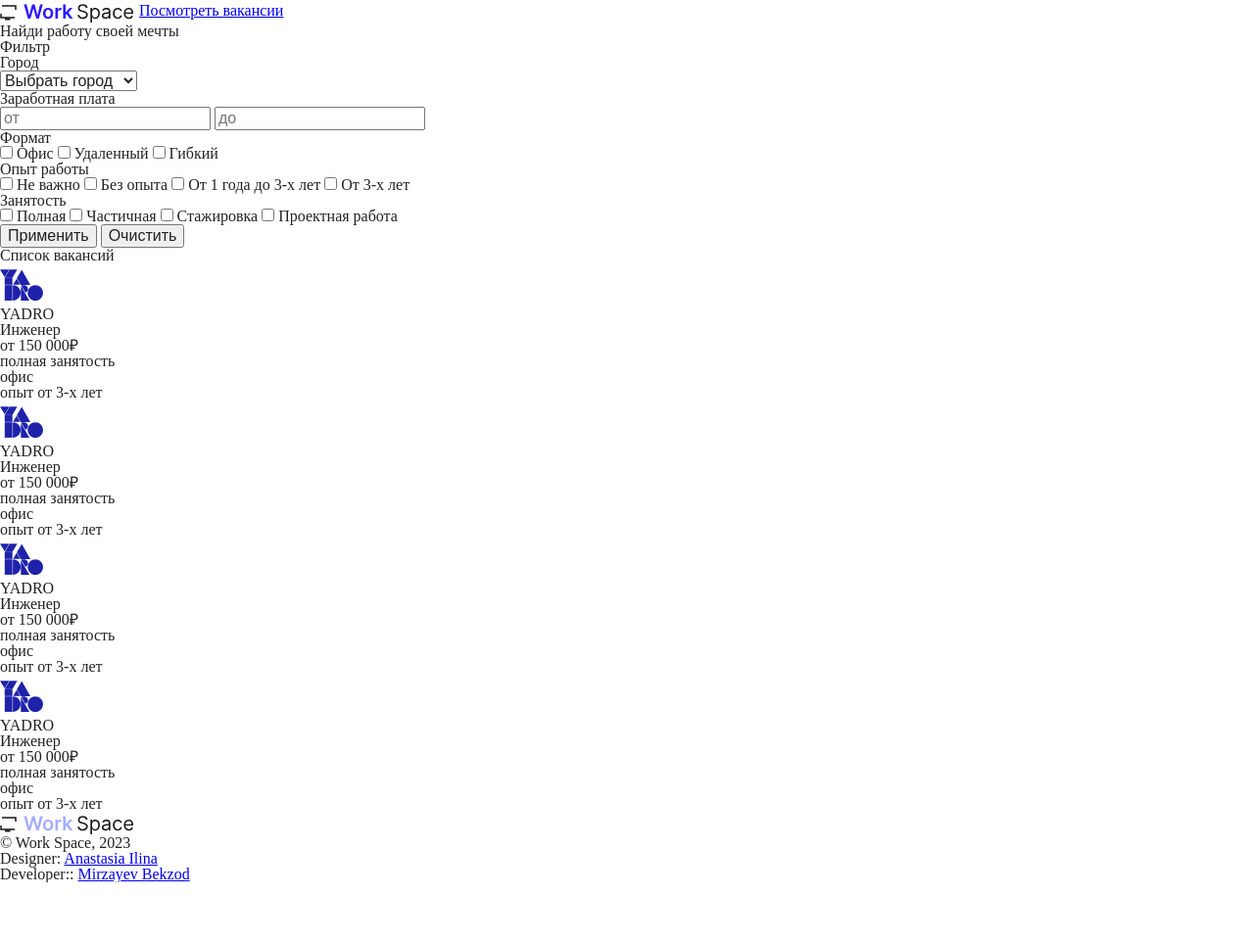
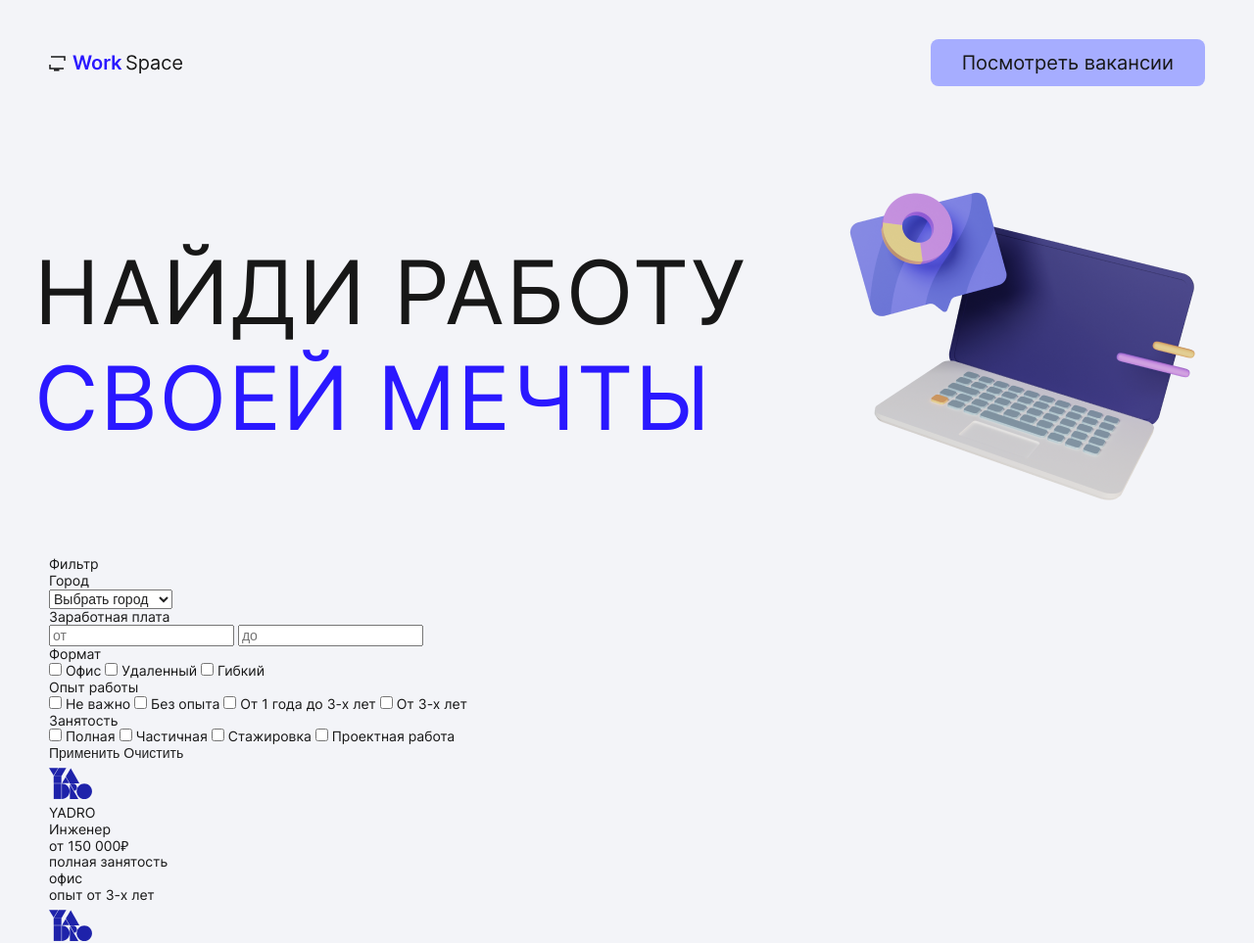
Before and after one commit to Bekzod97/workSpace, a plain HTML site: page index.html in a window 1280 px wide. Shown: the top 963 px of the page at 98% size. Before the commit the page ends 901 px from the top, so only its background shows below. Drawn offline with Linux system fonts and the light colour scheme.

Commit message:
start css

```diff
--- /dev/null
+++ b/css/footer.css
@@ -0,0 +1,38 @@
+.footer {
+  padding: 50px 40px;
+}
+
+.footer__container {
+  display: grid;
+  gap: 27px;
+  grid-template-areas:
+    "logo ."
+    "copyright contacts";
+}
+
+.footer__logo {
+  grid-area: logo;
+}
+
+.footer__copyright {
+  grid-area: copyright;
+
+}
+
+.footer__contacts {
+  grid-area: contacts;
+  justify-self: end;
+  min-width: 180px;
+}
+
+.footer__contact{
+  margin-bottom: 8px;
+}
+
+.footer__contact:last-child{
+  margin-bottom: 0;
+}
+
+.footer__link:hover{
+  color: brown;
+}
--- /dev/null
+++ b/css/header.css
@@ -0,0 +1,22 @@
+ .header {
+   padding: 40px 0;
+ }
+
+ .header__container {
+   display: flex;
+   justify-content: space-between;
+   align-items: center;
+ }
+
+ .header__link {
+   font-size: 20px;
+   padding: 12px 32px;
+   background-color: #a6adff;
+   border-radius: 8px;
+   transition: .3s all;
+ }
+
+ .header__link:hover {
+   color: #fff;
+   background-color: #2a18ff;
+ }
--- /dev/null
+++ b/css/hero.css
@@ -0,0 +1,28 @@
+.hero {
+  padding: 60px 0 50px;
+}
+
+.hero__container {
+  position: relative;
+  padding: 57px 0;
+}
+
+.hero__container::after {
+
+  content: "";
+  position: absolute;
+  right: -9px;
+  top: 0;
+  width: 421px;
+  height: 330px;
+  background: url("../images/laptop.png") no-repeat center center/contain;
+}
+
+.hero__title {
+  font-size: 90px;
+  letter-spacing: 0.02em;
+  text-transform: uppercase;
+  color: #171717;
+  max-width: 780px;
+
+}
--- a/css/style.css
+++ b/css/style.css
@@ -0,0 +1,63 @@
+@font-face {
+  font-family: Inter;
+  font-weight: 400;
+  src: url('../fonts/inter-regular.woff2') format("woff2"),
+    url('../fonts/inter-regular.woff') format("woff");
+}
+
+
+html {
+  box-sizing: border-box;
+}
+
+*,
+*::before,
+*::after {
+  box-sizing: inherit;
+}
+
+body {
+  font-family: Inter, sans-serif;
+  font-size: 14px;
+  color: #171717;
+  background-color: #f3f4f8;
+  line-height: 1.2;
+}
+
+img {
+  display: block;
+  max-width: 100%;
+  max-height: 100%;
+}
+
+button{
+  padding: 0;
+  margin: 0;
+  border: 0;
+  cursor: pointer;
+  background-color: transparent;
+}
+
+a{
+  text-decoration: none;
+  color: inherit;
+}
+
+input::placeholder{
+  padding: 0;
+}
+
+.visually-hidden{
+  position: fixed;
+  transform: scale(0);
+}
+
+.container{
+  width: 1210px;
+  margin: 0 auto;
+  padding: 0 15px;
+}
+
+.blue--text {
+  color: #2a18ff;
+}
--- /dev/null
+++ b/index.css
@@ -0,0 +1,8 @@
+@import "css/reset.css";
+@import "css/style.css";
+
+@import "css/header.css";
+@import "css/hero.css";
+
+
+@import "css/footer.css"
--- a/index.html
+++ b/index.html
@@ -6,8 +6,7 @@
     <meta http-equiv="X-UA-Compatible" content="IE=edge">
     <meta name="viewport" content="width=device-width, initial-scale=1.0">
     <title>workSpace</title>
-    <link rel="stylesheet" href="./css/reset.css">
-    <link rel="stylesheet" href="./css/style.css">
+    <link rel="stylesheet" href="index.css">
 </head>
 
 <body>
@@ -17,7 +16,7 @@
         <div class="container header__container">
             <a href="#!"><img src="./images/logo.svg" alt="logo" class="header__logo"></a>
 
-            <a href="vacancies">Посмотреть вакансии</a>
+            <a href="#vacancies" class="header__link">Посмотреть вакансии</a>
         </div>
     </header>
     <!-- header end -->
```
Also changed, not shown: fonts/inter-regular.woff (added), fonts/inter-regular.woff2 (added), images/laptop.png (added).
